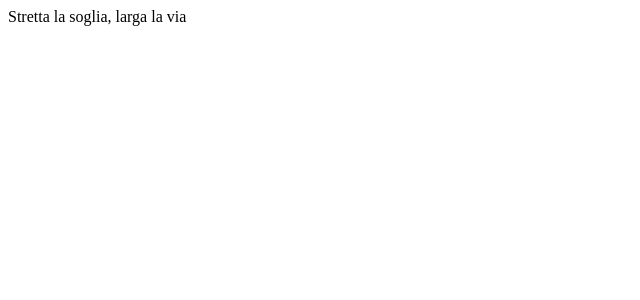
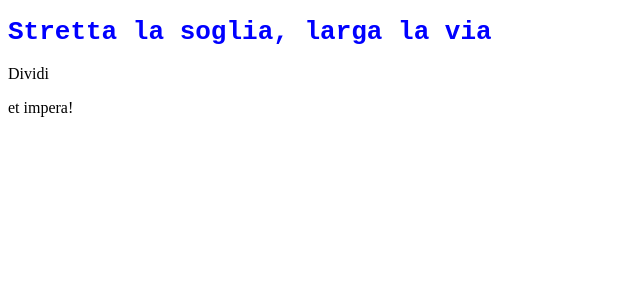
Before and after one commit to riccardo-licciardi/angular-class-v1, an Angular app: page / in a window 1280 px wide. Shown: the top 300 px of the page, without its empty margins (0-640 px from the left). Built offline with nearby package versions, Linux system fonts and the light colour scheme.

Commit message:
Angular wip

```diff
--- a/src/app/app.component.html
+++ b/src/app/app.component.html
@@ -1 +1,4 @@
-{{title}}
+<h1>{{title}}</h1>
+
+<app-figlio1 [valorePadre]="title"></app-figlio1>
+<app-figlio2></app-figlio2>
--- a/src/app/app.component.scss
+++ b/src/app/app.component.scss
@@ -0,0 +1,4 @@
+h1 {
+    font-family: monospace;
+    color: blue;
+}
--- a/src/app/app.module.ts
+++ b/src/app/app.module.ts
@@ -3,10 +3,14 @@ import { BrowserModule } from '@angular/platform-browser';
 
 import { AppRoutingModule } from './app-routing.module';
 import { AppComponent } from './app.component';
+import { Figlio1Component } from './figlio1/figlio1.component';
+import { Figlio2Component } from './figlio2/figlio2.component';
 
 @NgModule({
   declarations: [
-    AppComponent
+    AppComponent,
+    Figlio1Component,
+    Figlio2Component
   ],
   imports: [
     BrowserModule,
--- /dev/null
+++ b/src/app/figlio1/figlio1.component.html
@@ -0,0 +1 @@
+<p>Dividi</p>
--- /dev/null
+++ b/src/app/figlio1/figlio1.component.ts
@@ -0,0 +1,15 @@
+import { Component, Input, OnInit } from '@angular/core';
+
+@Component({
+  selector: 'app-figlio1',
+  templateUrl: './figlio1.component.html',
+  styleUrls: ['./figlio1.component.scss']
+})
+export class Figlio1Component implements OnInit {
+  @Input() valorePadre;
+  constructor() { }
+
+  ngOnInit(): void {
+  }
+
+}
--- /dev/null
+++ b/src/app/figlio2/figlio2.component.html
@@ -0,0 +1 @@
+<p>et impera!</p>
--- /dev/null
+++ b/src/app/figlio2/figlio2.component.ts
@@ -0,0 +1,15 @@
+import { Component, OnInit } from '@angular/core';
+
+@Component({
+  selector: 'app-figlio2',
+  templateUrl: './figlio2.component.html',
+  styleUrls: ['./figlio2.component.scss']
+})
+export class Figlio2Component implements OnInit {
+
+  constructor() { }
+
+  ngOnInit(): void {
+  }
+
+}
```
Also changed, not shown: src/app/figlio1/figlio1.component.scss (added), src/app/figlio2/figlio2.component.scss (added), 2 other files (tests, documents, lock files or other folders).
